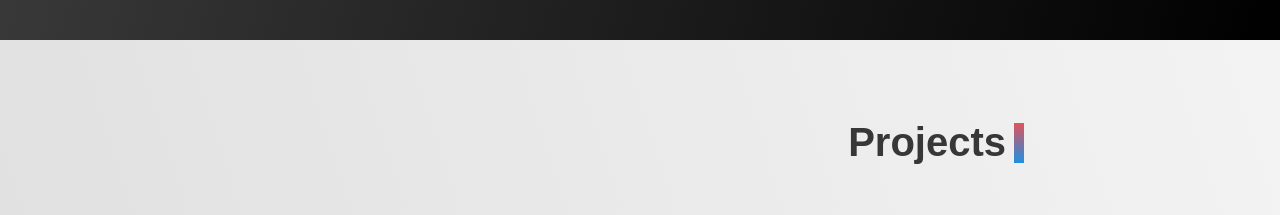
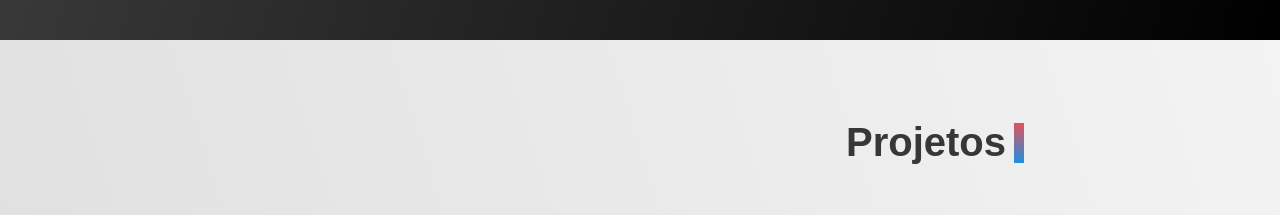
Before and after one commit to victormatia/portifolio, a React (Vite) app: page / in a window 1280 px wide. Shown: the part 1560-1775 px from the top of the page. Built offline with nearby package versions, Linux system fonts and the light colour scheme; a web font is replaced by a local one.

Commit message:
refactor: change projects title to portuguese

```diff
--- a/src/pages/Projects.jsx
+++ b/src/pages/Projects.jsx
@@ -29,7 +29,7 @@ function Projects () {
   return (
     <section className="projects">
       <section className="projects-title-section">
-        <h1 className="projects-title">Projects</h1>
+        <h1 className="projects-title">Projetos</h1>
         <div className="projects-title-pipe"/>
       </section>
       <ul className="project-list">
```
